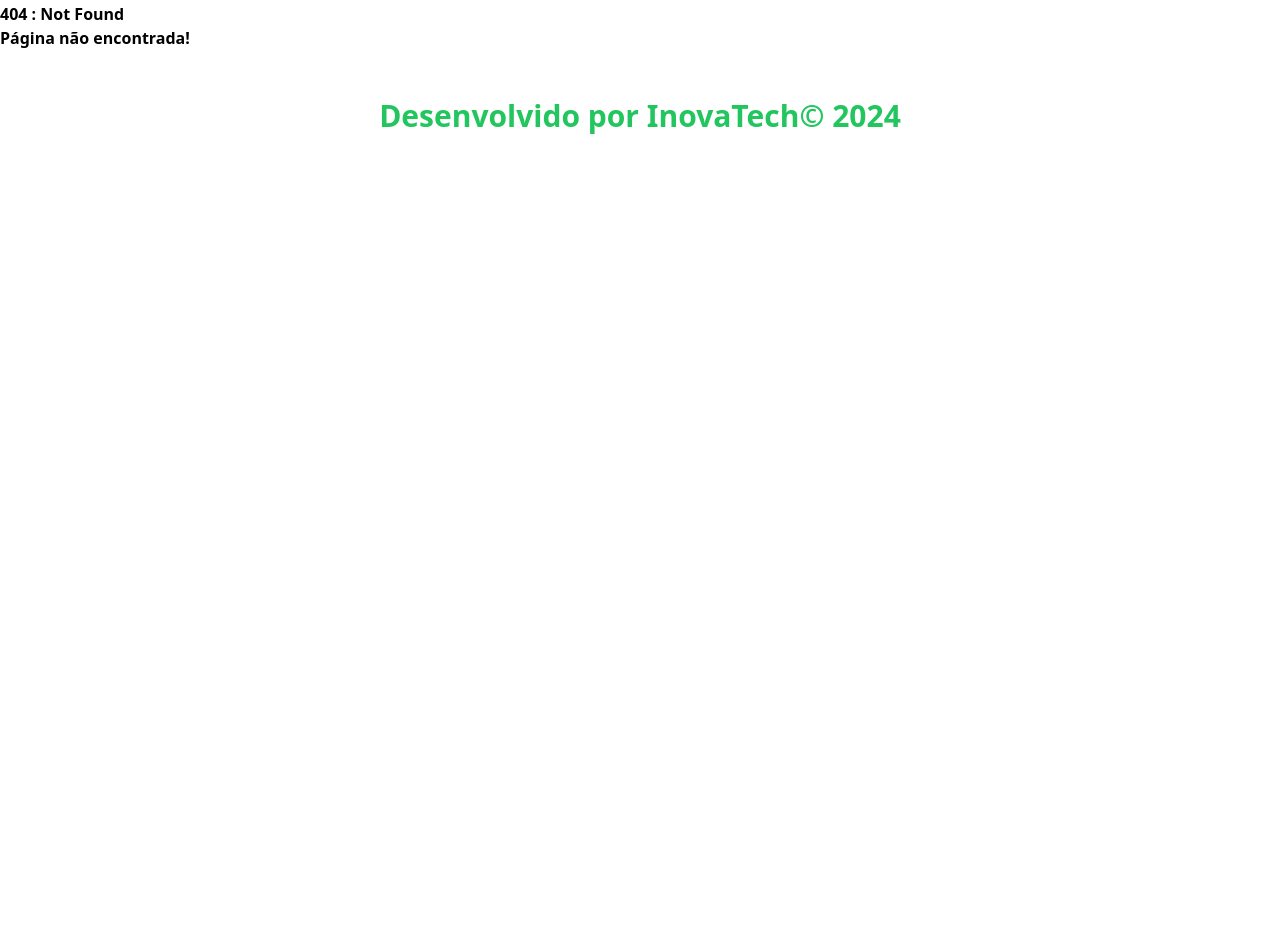
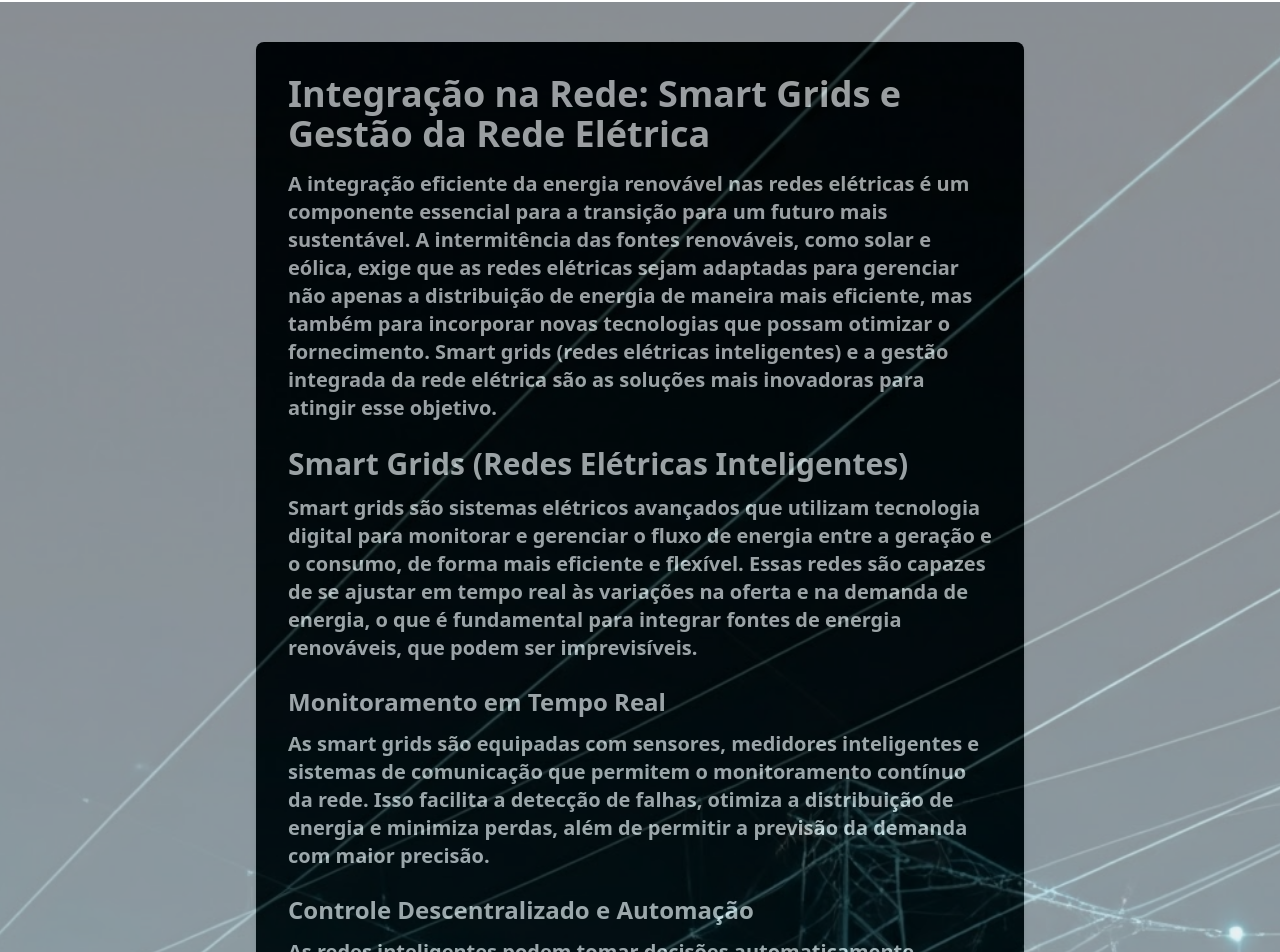
Before and after one commit to mateuscastronappe/inovatech, a Next.js app in the folder inovatech/: page /pages/integracao in a window 1280 px wide. Before the commit this address had no page. Shown: the part 142-1094 px from the top of the page. Before the commit the page ends 800 px from the top, so only its background shows below. Built offline with nearby package versions, Linux system fonts and the light colour scheme.

Commit message:
criando integração e estilizando

```diff
--- /dev/null
+++ b/inovatech/src/app/pages/integracao/page.tsx
@@ -0,0 +1,72 @@
+import Image from "next/image";
+import backgroundImage from "@/img/background4.jpg";
+
+const Integracao = () => {
+  return (
+    <div className="min-h-screen flex flex-col items-center justify-center bg-gray-200 p-5 relative">
+      <div className="absolute inset-0">
+        <Image
+          src={backgroundImage}
+          alt="Background"
+          fill
+          style={{ objectFit: "cover" }}
+          className="opacity-40"
+        />
+      </div>
+      <div className="min-h-screen flex flex-col items-center justify-center bg-gray-200 p-5">
+        <div className="max-w-3xl bg-black shadow-md rounded-lg p-8">
+          <h1 className="text-4xl font-bold mb-4 text-white">Integração na Rede: Smart Grids e Gestão da Rede Elétrica</h1>
+          <p className="text-xl mb-6 text-white">
+            A integração eficiente da energia renovável nas redes elétricas é um componente essencial para a transição para um futuro mais sustentável. A intermitência das fontes renováveis, como solar e eólica, exige que as redes elétricas sejam adaptadas para gerenciar não apenas a distribuição de energia de maneira mais eficiente, mas também para incorporar novas tecnologias que possam otimizar o fornecimento. Smart grids (redes elétricas inteligentes) e a gestão integrada da rede elétrica são as soluções mais inovadoras para atingir esse objetivo.
+          </p>
+
+          <h2 className="text-3xl font-semibold mb-3 text-white">Smart Grids (Redes Elétricas Inteligentes)</h2>
+          <p className="text-xl mb-6 text-white">
+            Smart grids são sistemas elétricos avançados que utilizam tecnologia digital para monitorar e gerenciar o fluxo de energia entre a geração e o consumo, de forma mais eficiente e flexível. Essas redes são capazes de se ajustar em tempo real às variações na oferta e na demanda de energia, o que é fundamental para integrar fontes de energia renováveis, que podem ser imprevisíveis.
+          </p>
+
+          <h3 className="text-2xl font-semibold mb-3 text-white">Monitoramento em Tempo Real</h3>
+          <p className="text-xl mb-6 text-white">
+            As smart grids são equipadas com sensores, medidores inteligentes e sistemas de comunicação que permitem o monitoramento contínuo da rede. Isso facilita a detecção de falhas, otimiza a distribuição de energia e minimiza perdas, além de permitir a previsão da demanda com maior precisão.
+          </p>
+
+          <h3 className="text-2xl font-semibold mb-3 text-white">Controle Descentralizado e Automação</h3>
+          <p className="text-xl mb-6 text-white">
+            As redes inteligentes podem tomar decisões automaticamente, ajustando a distribuição de energia com base na oferta e demanda. Por exemplo, se uma região apresenta uma queda na produção de energia solar devido a nuvens, a smart grid pode redirecionar a energia de outras fontes renováveis ou da rede convencional, garantindo que o fornecimento não seja interrompido.
+          </p>
+
+          <h2 className="text-3xl font-semibold mb-3 text-white">Integração de Fontes Renováveis</h2>
+          <p className="text-xl mb-6 text-white">
+            Ao incorporar tecnologias como geradores eólicos, painéis solares e baterias de armazenamento, as smart grids tornam-se fundamentais para integrar de forma eficiente essas fontes intermitentes à rede elétrica. Elas também permitem a gestão do carregamento de veículos elétricos, a distribuição de energia entre consumidores e até mesmo a troca de energia entre diferentes usuários (peer-to-peer).
+          </p>
+
+          <h2 className="text-3xl font-semibold mb-3 text-white">Gestão Integrada da Rede Elétrica</h2>
+          <p className="text-xl mb-6 text-white">
+            A gestão integrada da rede elétrica envolve a coordenação eficiente de todos os componentes da rede (geração, transmissão e distribuição) para maximizar a eficiência do sistema como um todo. Isso inclui não apenas a geração de energia de fontes renováveis, mas também a utilização de técnicas avançadas de previsão e controle para otimizar a distribuição de energia.
+          </p>
+
+          <h3 className="text-2xl font-semibold mb-3 text-white">Previsão de Demanda e Geração</h3>
+          <p className="text-xl mb-6 text-white">
+            A gestão da rede elétrica deve prever a demanda de energia com precisão, considerando fatores como clima, eventos programados e comportamento dos consumidores. Com isso, a rede pode otimizar os recursos para atender à demanda sem desperdício. A previsão da produção de energia renovável, como a energia solar e eólica, também é parte importante dessa gestão, já que ambas são fontes intermitentes.
+          </p>
+
+          <h3 className="text-2xl font-semibold mb-3 text-white">Distribuição Inteligente</h3>
+          <p className="text-xl mb-6 text-white">
+            A gestão integrada envolve a distribuição inteligente da energia ao longo de toda a rede, priorizando a utilização de fontes renováveis quando disponíveis e acionando fontes de backup, como usinas a gás ou hidrelétricas, somente quando necessário. A utilização de ferramentas de análise de dados e inteligência artificial pode melhorar ainda mais essa gestão, garantindo que a energia gerada seja utilizada da forma mais eficiente possível.
+          </p>
+
+          <h3 className="text-2xl font-semibold mb-3 text-white">Armazenamento de Energia e Flexibilidade</h3>
+          <p className="text-xl mb-6 text-white">
+            A integração de sistemas de armazenamento de energia, como baterias e supercapacitores, à rede elétrica oferece uma solução para a intermitência das fontes renováveis. O armazenamento de energia permite acumular energia durante períodos de alta produção e liberá-la quando a demanda ou a produção de energia renovável cair, garantindo estabilidade na rede.
+          </p>
+
+          <p className="text-xl mb-6 text-white">
+            A combinação de smart grids e gestão integrada da rede elétrica é essencial para a construção de um sistema elétrico mais inteligente, eficiente e resiliente. Ao integrar tecnologias digitais e sistemas de comunicação, essas redes não apenas melhoram a eficiência do uso de energia renovável, mas também oferecem soluções para reduzir custos operacionais, melhorar a segurança do fornecimento e promover a sustentabilidade a longo prazo.
+          </p>
+        </div>
+      </div>
+    </div>
+  );
+};
+
+export default Integracao;
```
